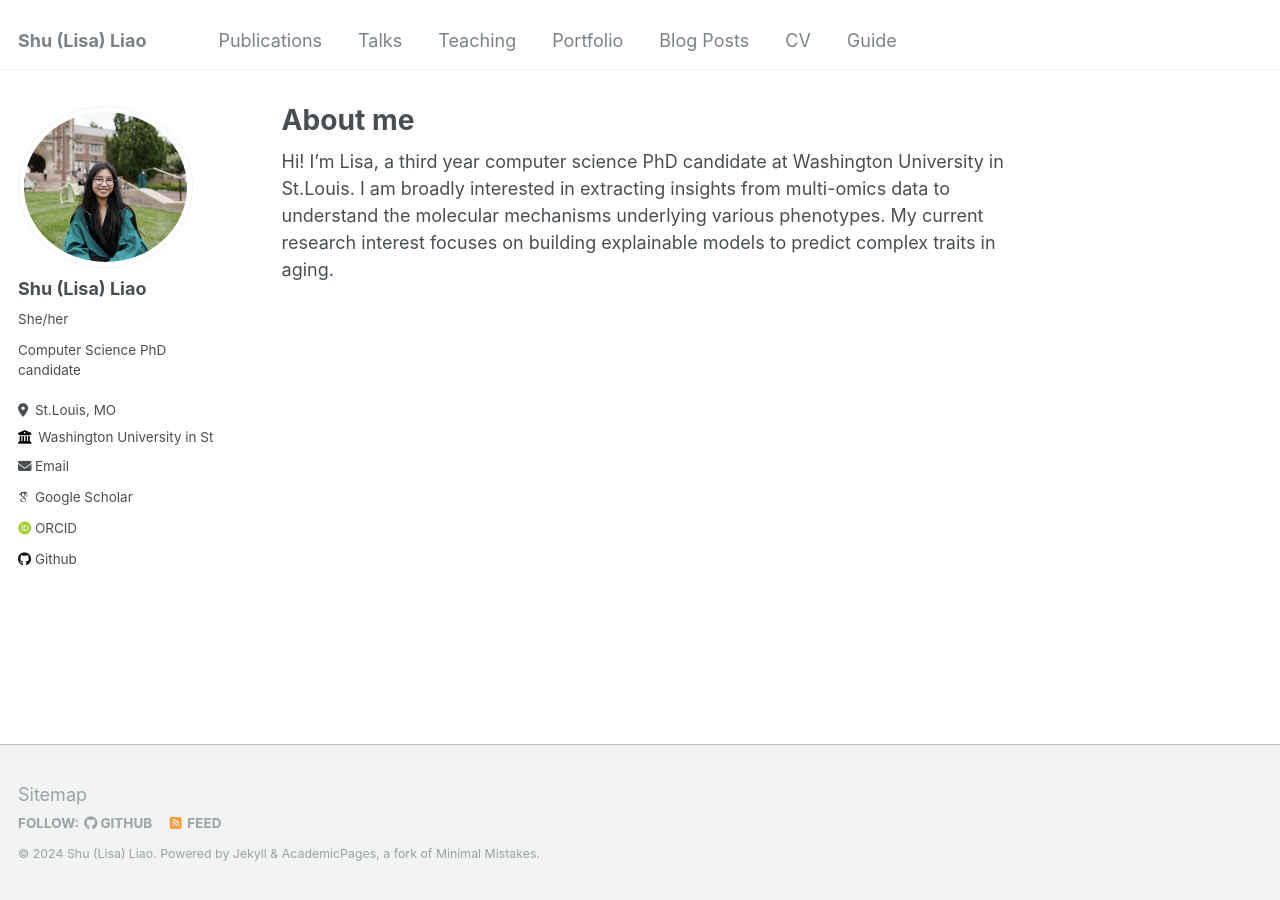
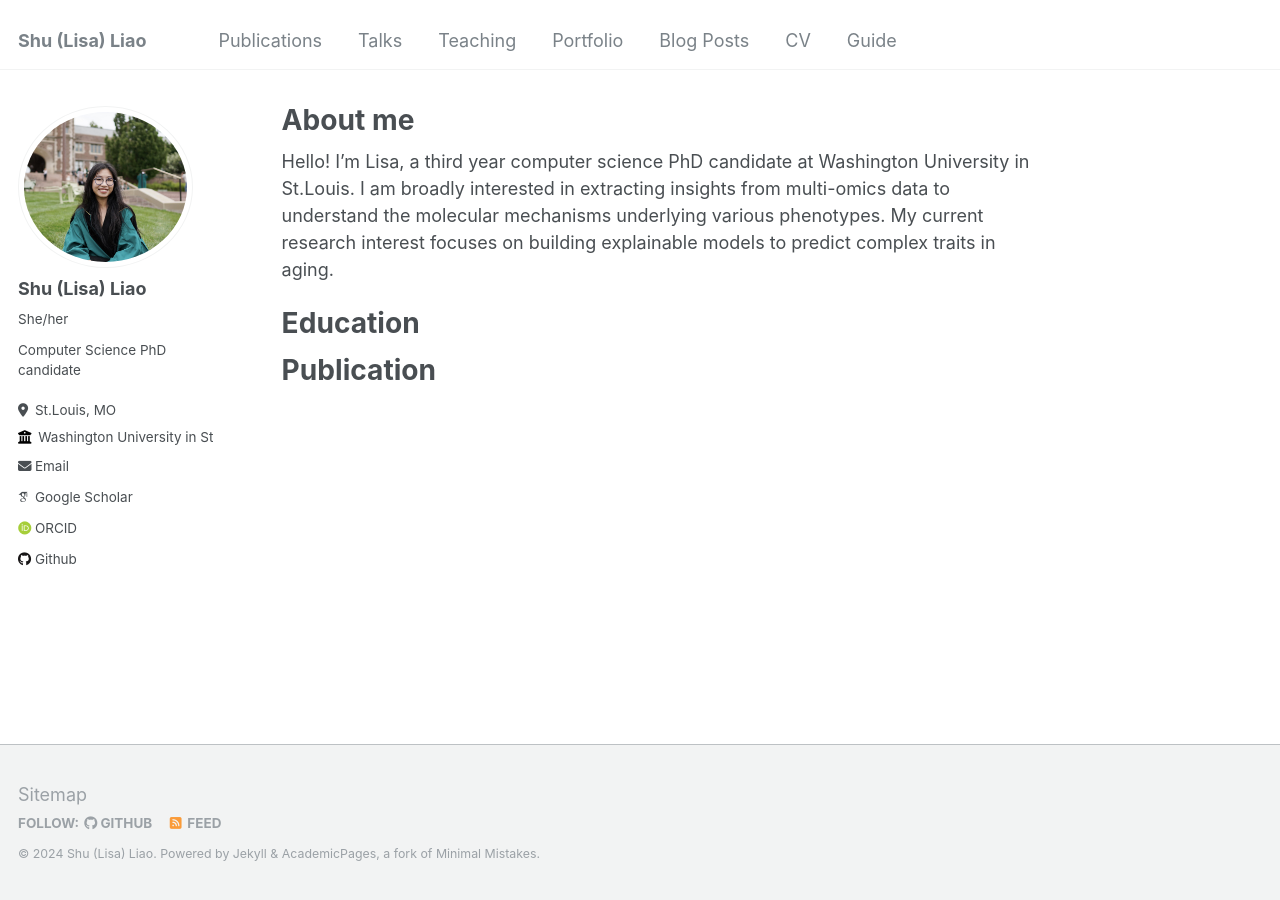
Before and after one commit to lislia423/lislia423.github.io, a Jekyll site: the page built from _pages/about.md, in a window 1280 px wide. Built offline with Jekyll 4.4.1, drawn with Linux system fonts in a browser that asks for light colours; some web fonts are replaced.

Commit message:
add home section

```diff
--- a/_pages/about.md
+++ b/_pages/about.md
@@ -7,9 +7,14 @@ redirect_from:
   - /about.html
 ---
 
-Hi! I'm Lisa, a third year computer science PhD candidate at Washington University in St.Louis. I am broadly interested in extracting insights from multi-omics data to understand the molecular mechanisms underlying various phenotypes. My current research interest focuses on building explainable models to predict complex traits in aging.
+Hello! I'm Lisa, a third year computer science PhD candidate at Washington University in St.Louis. I am broadly interested in extracting insights from multi-omics data to understand the molecular mechanisms underlying various phenotypes. My current research interest focuses on building explainable models to predict complex traits in aging.
 
-<!-- ======
+Education
+======
+
+Publication
+======
+<!--
 Like many other Jekyll-based GitHub Pages templates, academicpages makes you separate the website's content from its form. The content & metadata of your website are in structured markdown files, while various other files constitute the theme, specifying how to transform that content & metadata into HTML pages. You keep these various markdown (.md), YAML (.yml), HTML, and CSS files in a public GitHub repository. Each time you commit and push an update to the repository, the [GitHub pages](https://pages.github.com/) service creates static HTML pages based on these files, which are hosted on GitHub's servers free of charge.
 
 Many of the features of dynamic content management systems (like Wordpress) can be achieved in this fashion, using a fraction of the computational resources and with far less vulnerability to hacking and DDoSing. You can also modify the theme to your heart's content without touching the content of your site. If you get to a point where you've broken something in Jekyll/HTML/CSS beyond repair, your markdown files describing your talks, publications, etc. are safe. You can rollback the changes or even delete the repository and start over -- just be sure to save the markdown files! Finally, you can also write scripts that process the structured data on the site, such as [this one](https://github.com/academicpages/academicpages.github.io/blob/master/talkmap.ipynb) that analyzes metadata in pages about talks to display [a map of every location you've given a talk](https://academicpages.github.io/talkmap.html).
```
